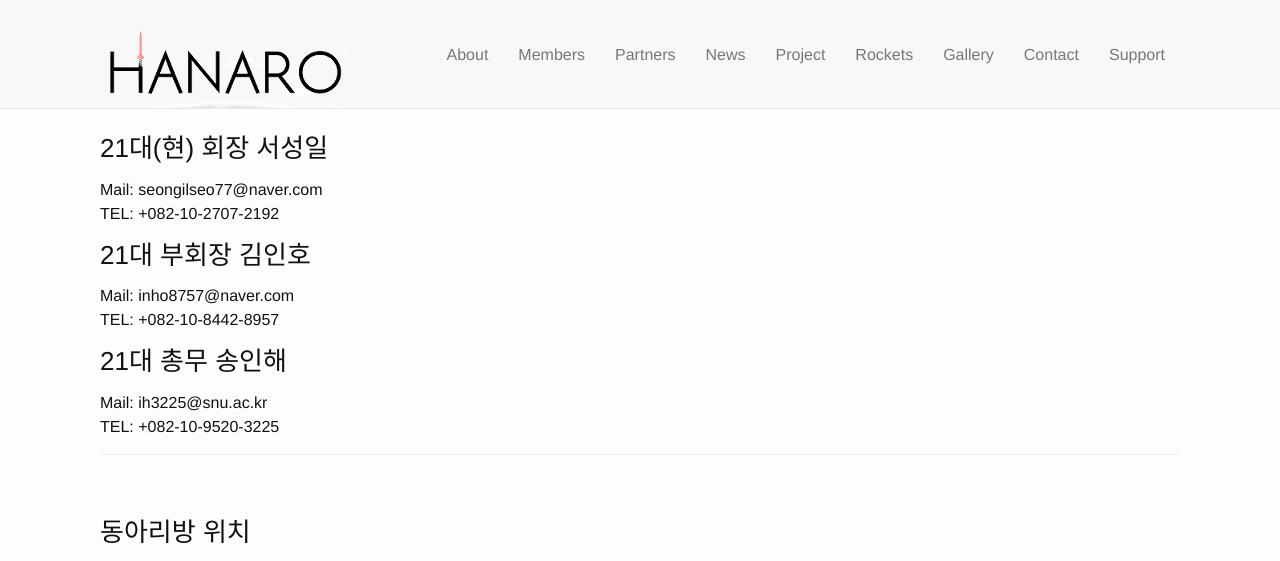
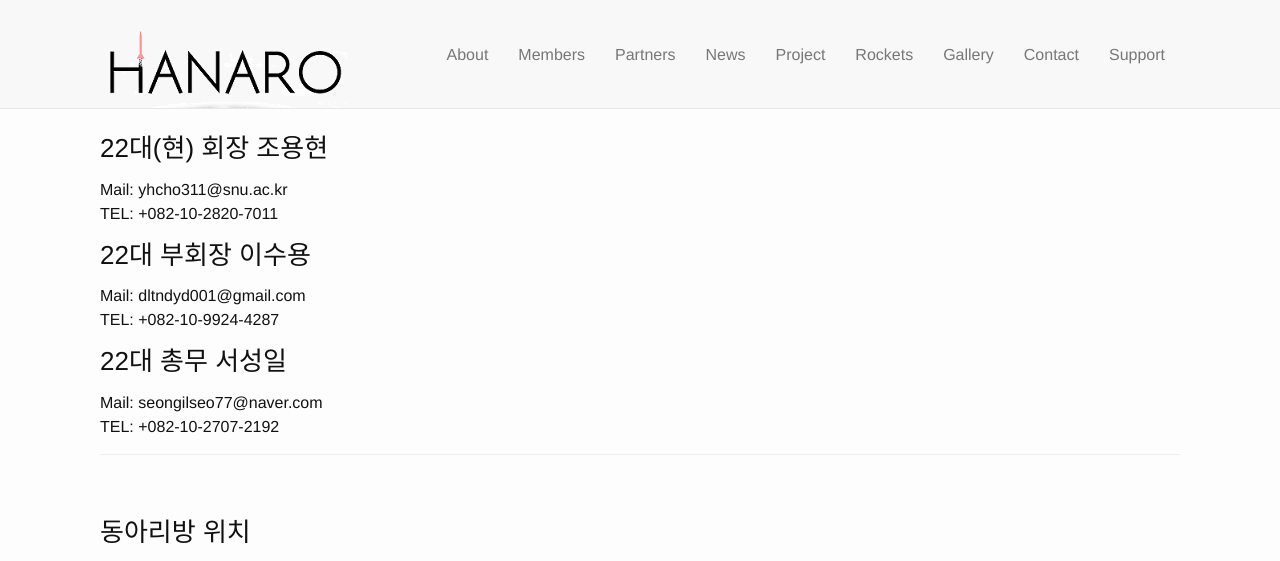
Before and after one commit to Hanaro2021/hanaro.github.io, a Jekyll site: the page built from _pages/8.contact.md, in a window 1280 px wide. Shown: the top 561 px of the page. Built offline with Jekyll 4.4.1, drawn with Linux system fonts in a browser that asks for light colours; nearby versions of some CDN libraries; grey boxes are pictures that could not be loaded.

Commit message:
Update 8.contact.md

```diff
--- a/_pages/8.contact.md
+++ b/_pages/8.contact.md
@@ -3,15 +3,15 @@ layout: page
 title: Contact
 permalink: /contact/
 ---
-<h3>21대(현) 회장 서성일</h3>
+<h3>22대(현) 회장 조용현</h3>
+Mail: yhcho311@snu.ac.kr<br/>
+TEL: +082-10-2820-7011
+<h3>22대 부회장 이수용</h3>
+Mail: dltndyd001@gmail.com<br/>
+TEL: +082-10-9924-4287<br/>
+<h3>22대 총무 서성일</h3>
 Mail: seongilseo77@naver.com<br/>
 TEL: +082-10-2707-2192
-<h3>21대 부회장 김인호</h3>
-Mail: inho8757@naver.com<br/>
-TEL: +082-10-8442-8957<br/>
-<h3>21대 총무 송인해</h3>
-Mail: ih3225@snu.ac.kr<br/>
-TEL: +082-10-9520-3225
 
 * * *
 
```
